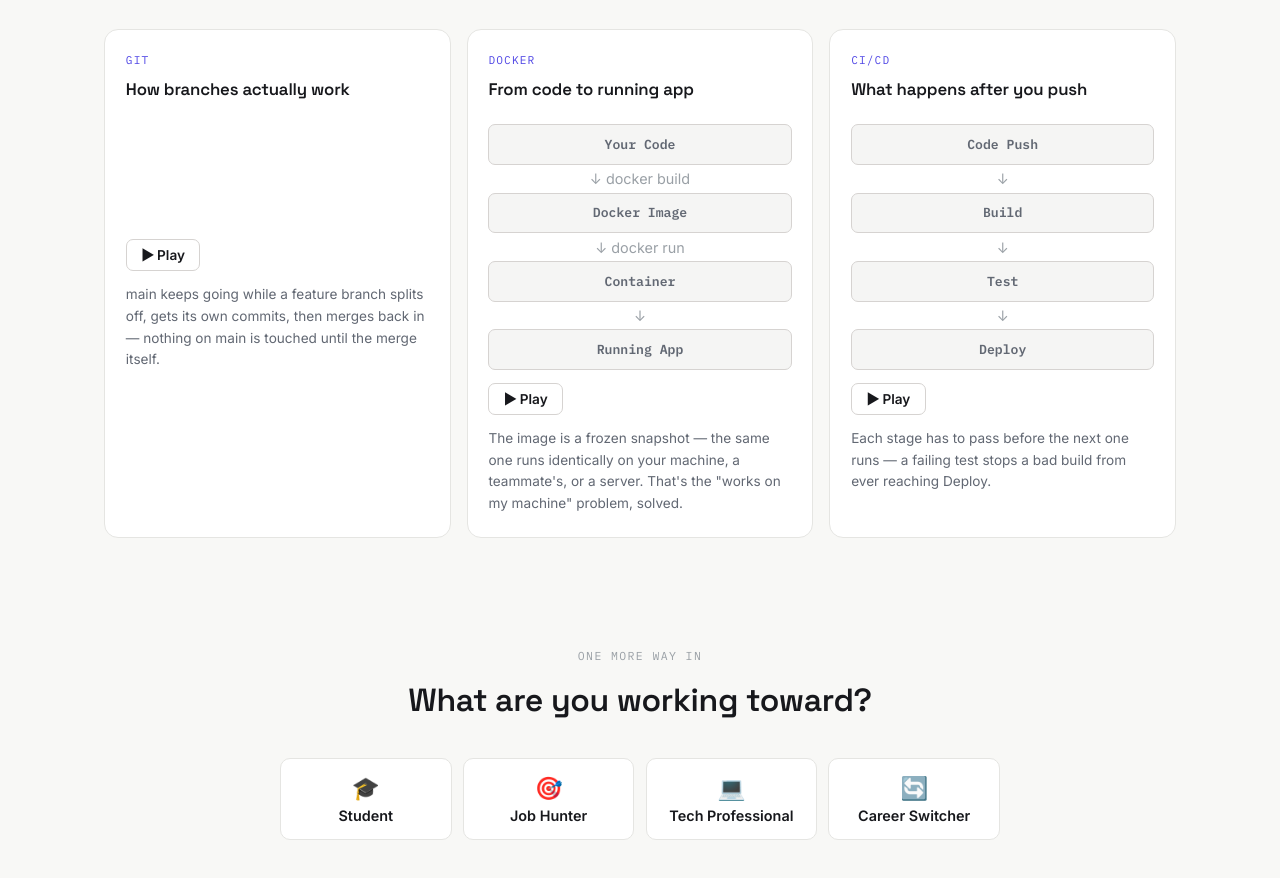
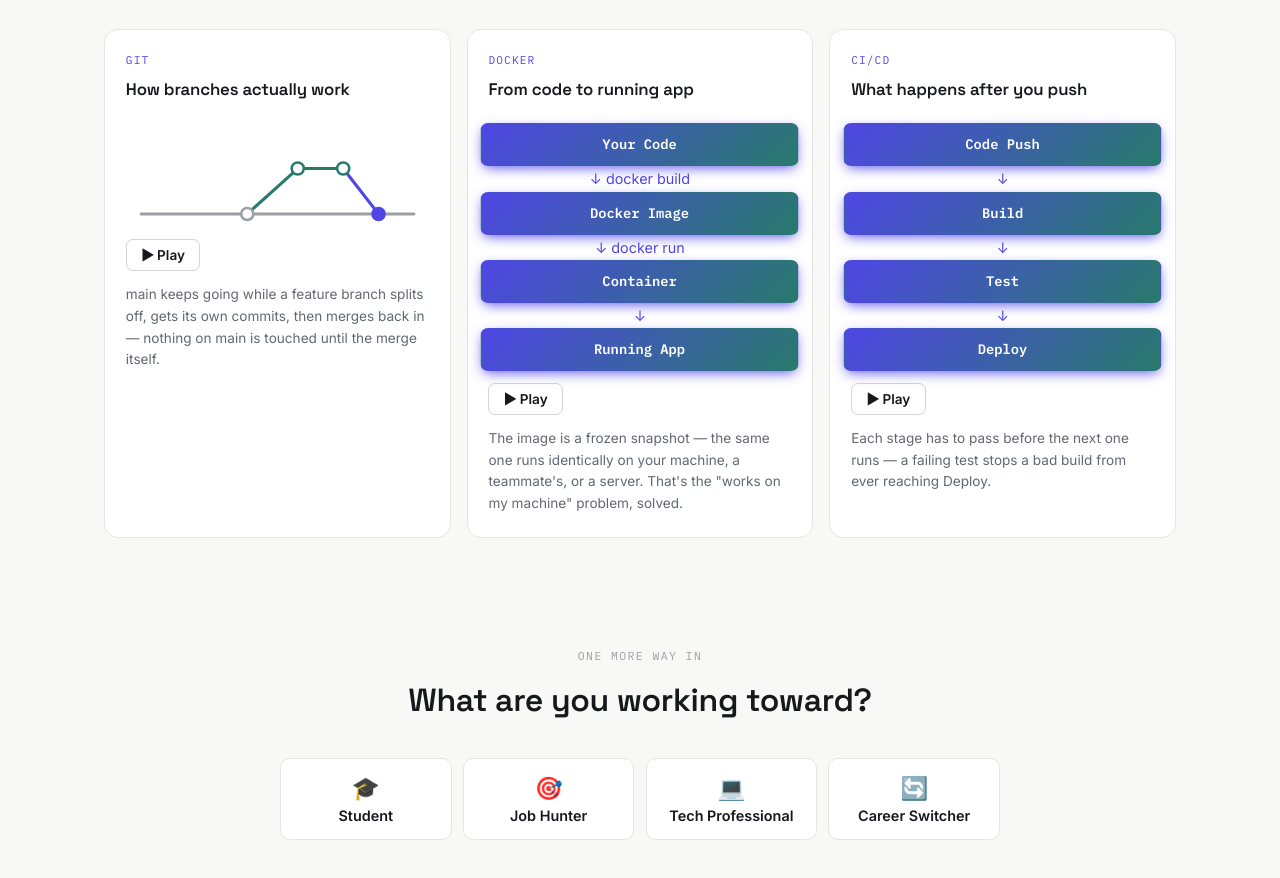
Before and after one commit to SrinivasReddyMudem/engineerpath-hub, a plain HTML site: page index.html in a window 1280 px wide. Shown: the part 2216-3094 px from the top of the page. Drawn offline with Linux system fonts and the light colour scheme.

Commit message:
Auto-play Learn-by-Seeing diagrams on scroll instead of requiring a click
A "Play" button is friction most scrollers skip past. All three modules now fire automatically, staggered, the first time the section scrolls into view — buttons stay for a manual replay.

```diff
--- a/assets/js/site.js
+++ b/assets/js/site.js
@@ -12,9 +12,10 @@ document.addEventListener("DOMContentLoaded", () => {
   initScrollReveal();
   initAudiencePlans();
   initCareerCardSpotlight();
-  initGitGraphModule();
-  initFlowModule("docker-flow", "play-docker");
-  initFlowModule("cicd-flow", "play-cicd");
+  const playGit = initGitGraphModule();
+  const playDocker = initFlowModule("docker-flow", "play-docker");
+  const playCicd = initFlowModule("cicd-flow", "play-cicd");
+  initLearnBySeeingAutoPlay([playGit, playDocker, playCicd]);
 });
 
 /**
@@ -22,10 +23,12 @@ document.addEventListener("DOMContentLoaded", () => {
  * static picture. Tells one specific, correct story: main keeps running
  * while a feature branch splits off, gets its own commits, then merges
  * back — nothing on main changes until the merge itself.
+ * Returns the play() function so it can also be triggered automatically
+ * (see initLearnBySeeingAutoPlay) — the button stays for a manual replay.
  */
 function initGitGraphModule() {
   const btn = document.getElementById("play-git");
-  if (!btn) return;
+  if (!btn) return null;
   const ids = ["gg-p-main", "gg-d1", "gg-p-feature", "gg-d2", "gg-d3", "gg-p-merge", "gg-d4"];
   const delays = [0, 500, 750, 1300, 1550, 1850, 2350];
 
@@ -36,7 +39,7 @@ function initGitGraphModule() {
     });
   }
 
-  btn.addEventListener("click", () => {
+  function play() {
     reset();
     ids.forEach((id, i) => {
       setTimeout(() => {
@@ -44,27 +47,68 @@ function initGitGraphModule() {
         el.classList.add(el.tagName === "circle" ? "shown" : "drawn");
       }, delays[i]);
     });
-  });
+  }
+
+  btn.addEventListener("click", play);
+  return play;
 }
 
 /** Shared driver for the simple box-and-arrow flow diagrams (Docker, CI/CD)
  * — each stage lights up in sequence and stays lit, since it represents a
- * build actually passing through each stage, not a menu to choose from. */
+ * build actually passing through each stage, not a menu to choose from.
+ * Returns play() for the same auto-trigger reason as initGitGraphModule. */
 function initFlowModule(containerId, buttonId) {
   const container = document.getElementById(containerId);
   const btn = document.getElementById(buttonId);
-  if (!container || !btn) return;
+  if (!container || !btn) return null;
   const steps = [...container.querySelectorAll("[data-step]")];
   const maxStep = Math.max(...steps.map((s) => Number(s.dataset.step)));
 
-  btn.addEventListener("click", () => {
+  function play() {
     steps.forEach((s) => s.classList.remove("active"));
     for (let step = 0; step <= maxStep; step++) {
       setTimeout(() => {
         steps.filter((s) => Number(s.dataset.step) === step).forEach((s) => s.classList.add("active"));
       }, step * 550);
     }
-  });
+  }
+
+  btn.addEventListener("click", play);
+  return play;
+}
+
+/**
+ * Plays all three Learn-by-Seeing modules automatically, once, the first
+ * time a visitor scrolls the section into view — a "Play" button that
+ * requires a deliberate click is friction most scrollers won't bother
+ * with. The button stays on each module for a manual replay afterward.
+ * Staggered starts so the three diagrams don't all animate at once.
+ */
+function initLearnBySeeingAutoPlay(playFns) {
+  const section = document.getElementById("learn-by-seeing");
+  const fns = playFns.filter(Boolean);
+  if (!section || !fns.length) return;
+
+  function playAll() {
+    fns.forEach((play, i) => setTimeout(play, i * 400));
+  }
+
+  if (!("IntersectionObserver" in window)) {
+    playAll();
+    return;
+  }
+  const observer = new IntersectionObserver(
+    (entries) => {
+      entries.forEach((entry) => {
+        if (entry.isIntersecting) {
+          playAll();
+          observer.disconnect();
+        }
+      });
+    },
+    { threshold: 0.35 }
+  );
+  observer.observe(section);
 }
 
 /**
--- a/index.html
+++ b/index.html
@@ -122,7 +122,7 @@
     </div>
   </section>
 
-  <section class="section reveal">
+  <section class="section reveal" id="learn-by-seeing">
     <div class="wrap">
       <div class="section-head">
         <span class="eyebrow">Learn by seeing</span>
```
